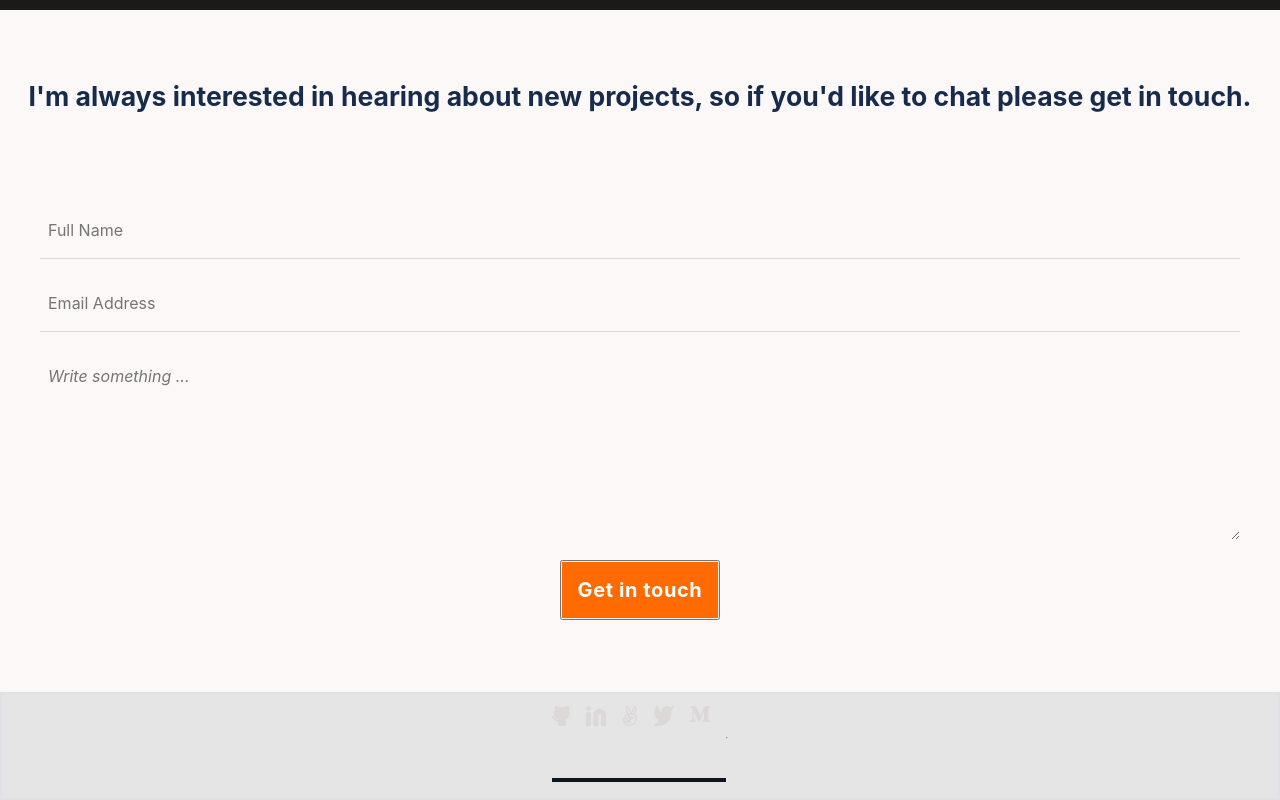
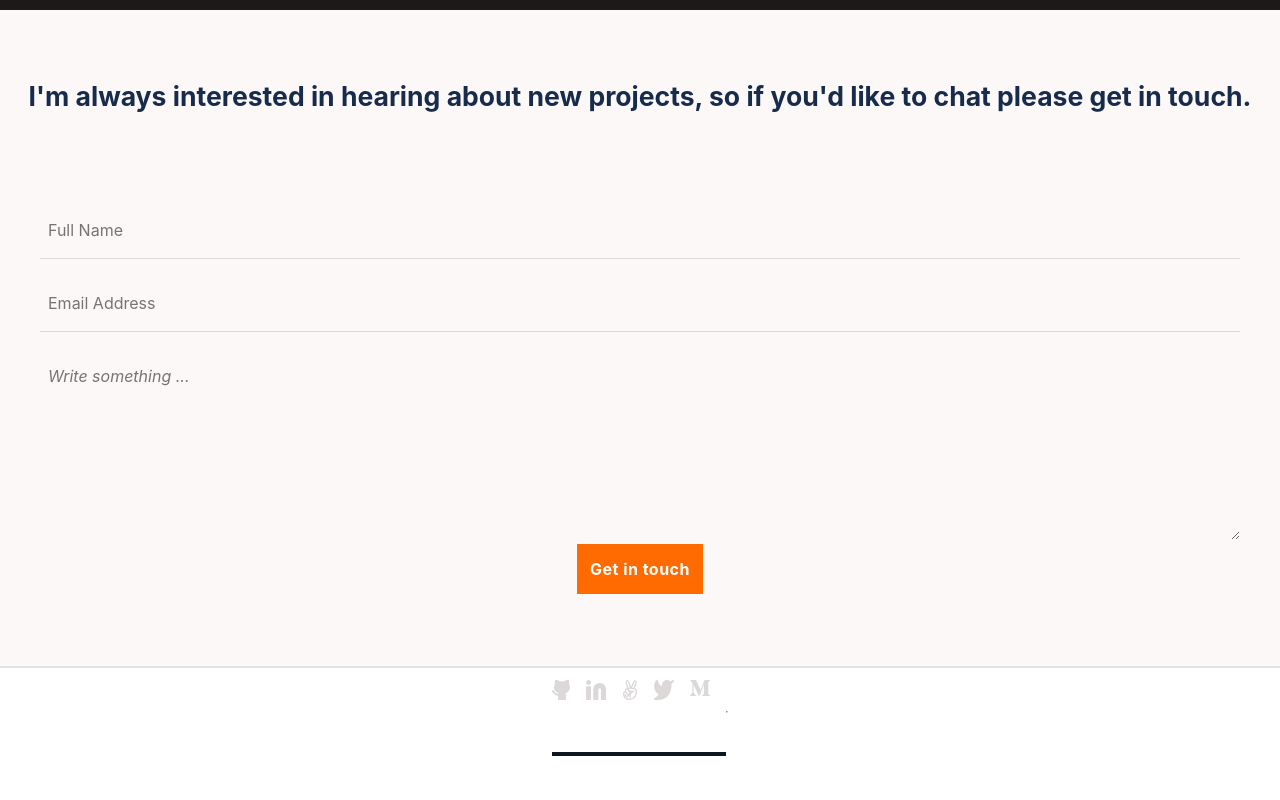
Before and after one commit to Cavein254/mobile-first, a website: page index.html in a window 1280 px wide. Shown: the part 5361-6161 px from the top of the page. After the commit the page ends 6133 px from the top, so only its background shows below. Drawn offline with Linux system fonts and the light colour scheme.

Commit message:
chore linter errors

```diff
--- a/css/styles.css
+++ b/css/styles.css
@@ -8,6 +8,11 @@ input:focus,
 textarea:focus,
 select:focus {
   outline: none;
+}
+
+button > a {
+  text-decoration: none;
+  color: #fff;
 }
 
 .app-bar {
@@ -332,6 +337,7 @@ select:focus {
   text-align: center;
   padding: 1rem;
   margin-top: 2rem;
+  color: #fff;
 }
 
 .about-btn:hover {
@@ -381,6 +387,10 @@ select:focus {
 .languages > ul > li > a {
   text-decoration: none;
   color: #091e42;
+}
+
+.story-contact-btn > a:hover {
+  color: #ff6b00;
 }
 
 .about-btn > span > a:hover {
@@ -498,6 +508,7 @@ select:focus {
   padding: 2rem 0.5rem;
   background-color: #fbf8f7;
   border-style: hidden;
+  color: #3c3a39;
 }
 
 .info > textarea :focus :active {
@@ -513,9 +524,45 @@ select:focus {
   align-items: center;
 }
 
+.story-contact-btn {
+  border: none;
+  background-color: #ff6b00;
+  display: flex;
+  flex-direction: row;
+  align-items: center;
+  padding: 0.8rem;
+  gap: 10px;
+  font-family: "Inter", sans-serif;
+  font-style: normal;
+  font-weight: 700;
+  font-size: 1rem;
+  line-height: 1.5rem;
+  text-align: center;
+  letter-spacing: 0.03em;
+}
+
+.story-contact-btn:hover {
+  background-color: #fff5e1;
+  border: 1px solid #f55800;
+  color: #f55800;
+}
+
+.story-contact-btn:active {
+  background-color: #ff6b00;
+  color: #fff5e1;
+}
+
+.story-contact-btn:disabled {
+  background-color: #f4f1f0;
+  color: #5b5957;
+}
+
 footer {
   border: #dfe1e6 solid 0.15rem;
-  background-color: #e5e5e5;
+  border-left-style: none;
+  border-right-style: none;
+  border-bottom-style: none;
+  background-color: #fff;
   padding-bottom: 1rem;
 }
 
@@ -526,7 +573,7 @@ footer {
   color: #505f79;
 }
 
-.footer-content > .social-media > li {
+.footer-content > .social-media > li > a > img {
   color: #505f79;
 }
 
--- a/index.html
+++ b/index.html
@@ -353,8 +353,8 @@
           </div>
         </form>
         <div class="contact-btn">
-          <button class="story-btn" type="submit">
-            <span><a href="#">Get in touch</a></span>
+          <button class="story-contact-btn" type="submit">
+            <a href="#">Get in touch</a>
           </button>
         </div>
       </div>
```
